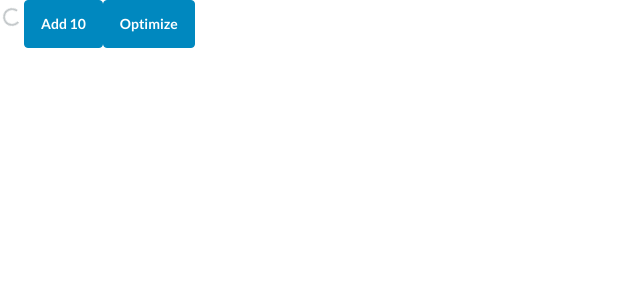
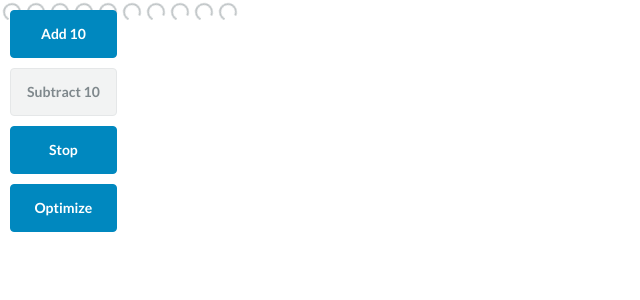
Before and after one commit to frankieyan/jank-demo, a React app: page / in a window 1280 px wide. Shown: the top 300 px of the page, without its empty margins (0-640 px from the left). Built offline with nearby package versions, Linux system fonts and the light colour scheme.

Commit message:
Add increment and decrement element handlers

```diff
--- a/src/App.js
+++ b/src/App.js
@@ -1,14 +1,56 @@
-import React from 'react';
+import React, { useState } from 'react';
+import styled from 'styled-components'
 import { Button } from './button/button.component'
 import { Loader } from './loader/loader.component'
 
+const SideBar = styled.section`
+  display: flex;
+  flex-direction: column;
+  position: absolute;
+  top: 10px;
+  left: 10px;
+  z-index: 100;
+
+  ${Button} {
+    margin-bottom: 10px;
+  }
+`
+
+const Canvas = styled.div`
+  position: absolute;
+  top: 0;
+  left: 0;
+  right: 0;
+  bottom: 0;
+`
+
+const incrementor = 10;
+const distance = 3;
+const minimum = 10;
+
+const createElementIndices = length => new Array(length).fill(null).map((item, index) => index)
+
 function App() {
+  const [elements, setElements] = useState(createElementIndices(minimum))
+  const decrementDisabled = elements.length <= minimum
+  const increment = () => setElements(createElementIndices(elements.length + incrementor))
+  const decrement = () => !decrementDisabled && setElements(createElementIndices(elements.length - incrementor))
+
   return (
-    <div>
-      <Loader />
-      <Button>Add 10</Button>
-      <Button>Optimize</Button>
-    </div>
+    <React.Fragment>
+      <SideBar>
+        <Button onClick={increment}>Add 10</Button>
+        <Button onClick={decrement} disabled={decrementDisabled}>Subtract 10</Button>
+        <Button>Stop</Button>
+        <Button>Optimize</Button>
+      </SideBar>
+
+      <Canvas>
+        {
+          elements.map(id => <Loader key={id} />)
+        }
+      </Canvas>
+    </React.Fragment>
   );
 }
 
```
